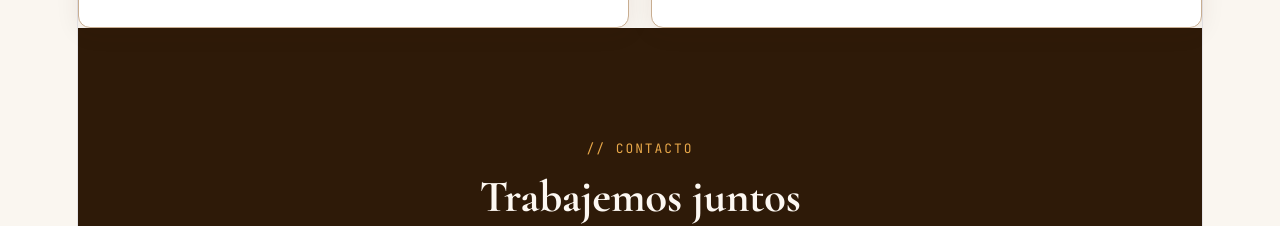
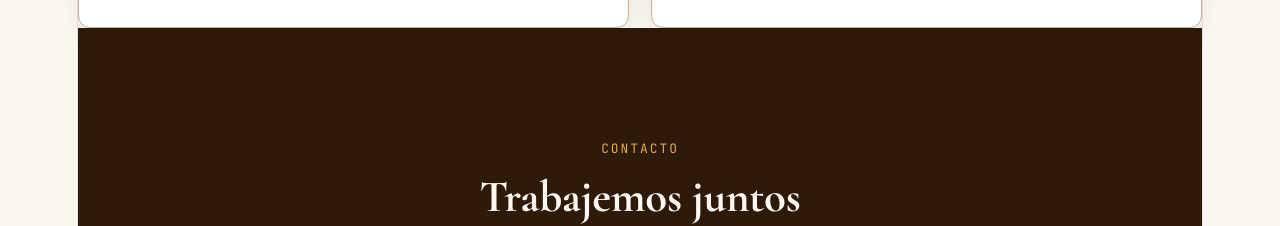
Before and after one commit to NicoReus21/Portfolio, a React (Vite) app: page / in a window 1280 px wide. Shown: the part 4540-4766 px from the top of the page. Built offline with nearby package versions, Linux system fonts and the light colour scheme.

Commit message:
fix: fixed commentary.

```diff
--- a/src/sections/Contact.jsx
+++ b/src/sections/Contact.jsx
@@ -11,7 +11,7 @@ const cards = [
 export default function Contact() {
   return (
     <section className={styles.contact} id="contact">
-      <div className={styles.sectionLabel}>// Contacto</div>
+      <div className={styles.sectionLabel}>Contacto</div>
       <h2 className={`${styles.sectionTitle} ${styles.title}`}>Trabajemos juntos</h2>
       <div className={styles.titleAccent} />
       <p className={styles.desc}>
```
